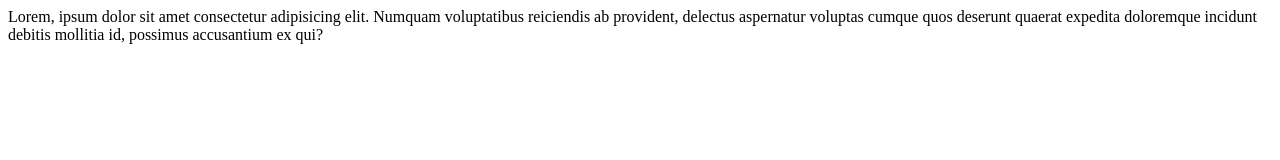
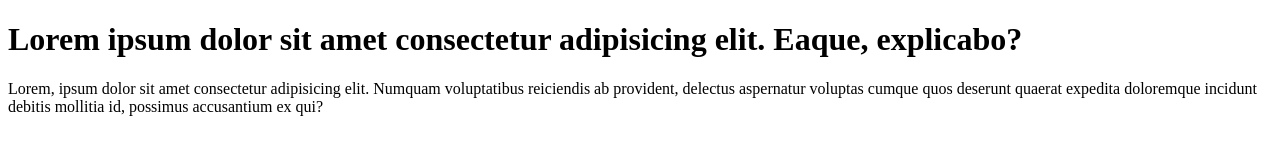
Before and after one commit to romandurdela/test, a plain HTML site: page index.html in a window 1280 px wide. Drawn offline with Linux system fonts and the light colour scheme.

Commit message:
Added headinng into index.html

```diff
--- a/index.html
+++ b/index.html
@@ -6,6 +6,7 @@
     <title>Document</title>
 </head>
 <body>
+   <h1> Lorem ipsum dolor sit amet consectetur adipisicing elit. Eaque, explicabo?</h1>
     Lorem, ipsum dolor sit amet consectetur adipisicing elit. Numquam voluptatibus reiciendis ab provident, delectus aspernatur voluptas cumque quos deserunt quaerat expedita doloremque incidunt debitis mollitia id, possimus accusantium ex qui?
 </body>
 </html>
```
